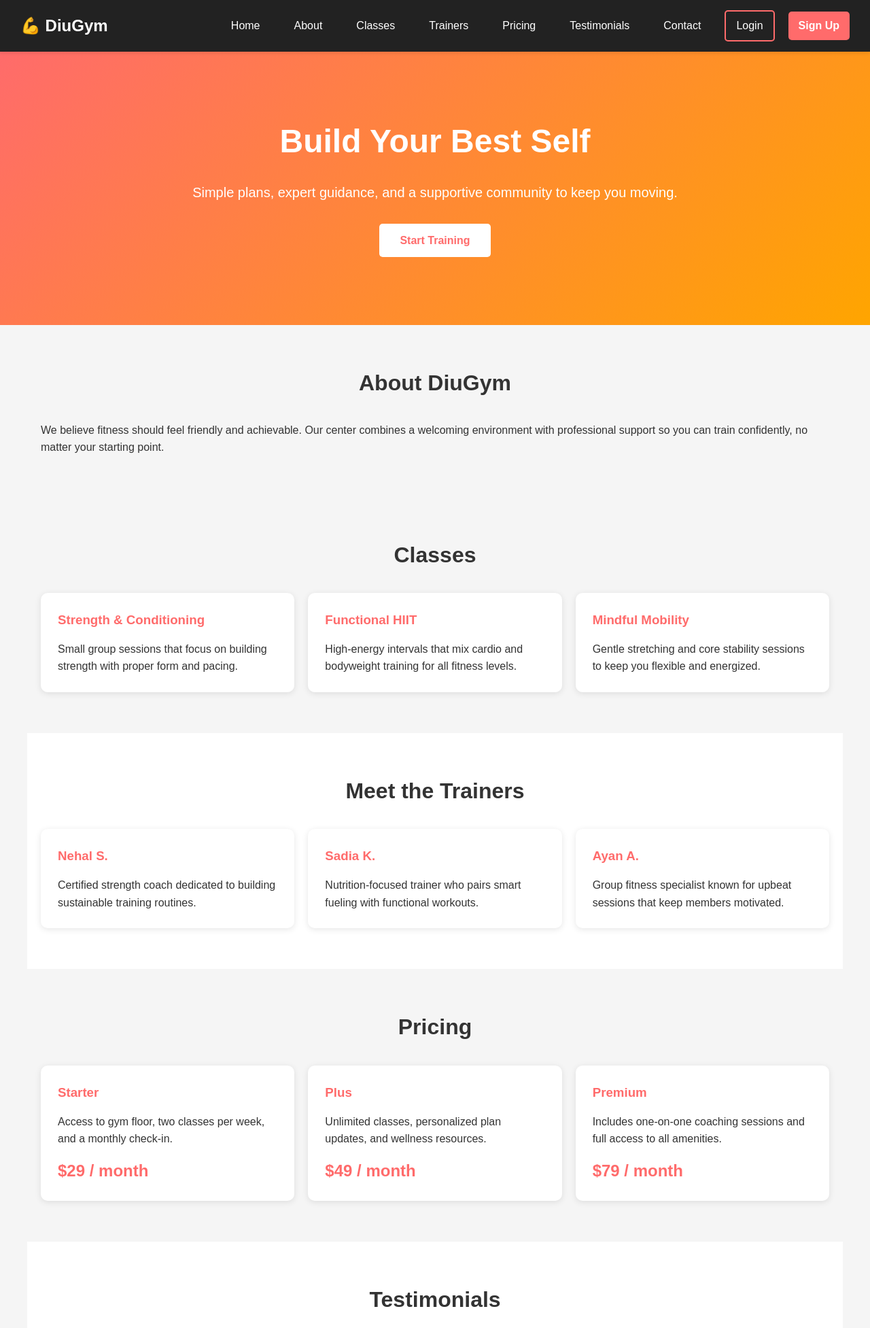
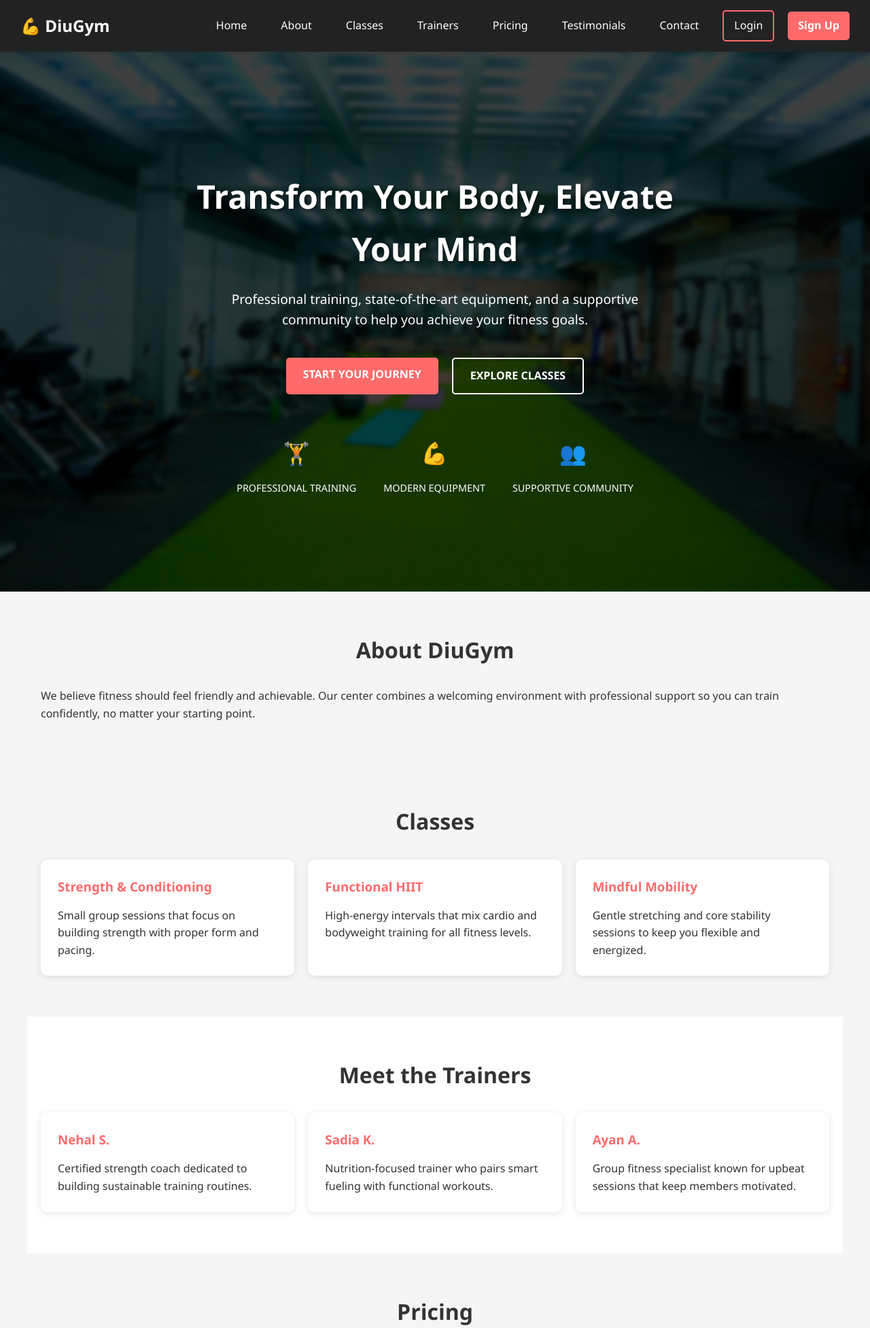
Before and after one commit to shouvikofficial/web-engineering-project, a PHP site: page / in a window 1280 px wide. Shown: the top 1953 px of the page at 68% size. Run offline with PHP 8.4, Linux system fonts and the light colour scheme.

Commit message:
Redesign hero section with new layout and styles

```diff
--- a/Index.html
+++ b/Index.html
@@ -34,9 +34,29 @@
 
   <main>
     <section id="home" class="hero">
-      <h1>Build Your Best Self</h1>
-      <p>Simple plans, expert guidance, and a supportive community to keep you moving.</p>
-      <a href="login.html" class="btn">Start Training</a>
+      <div class="hero-overlay"></div>
+      <div class="hero-content">
+        <h1 class="hero-title">Transform Your Body, Elevate Your Mind</h1>
+        <p class="hero-subtitle">Professional training, state-of-the-art equipment, and a supportive community to help you achieve your fitness goals.</p>
+        <div class="hero-buttons">
+          <a href="register.html" class="btn btn-primary">Start Your Journey</a>
+          <a href="#classes" class="btn btn-secondary">Explore Classes</a>
+        </div>
+        <div class="hero-features">
+          <div class="feature-item">
+            <span class="feature-icon">🏋️</span>
+            <span class="feature-text">Professional Training</span>
+          </div>
+          <div class="feature-item">
+            <span class="feature-icon">💪</span>
+            <span class="feature-text">Modern Equipment</span>
+          </div>
+          <div class="feature-item">
+            <span class="feature-icon">👥</span>
+            <span class="feature-text">Supportive Community</span>
+          </div>
+        </div>
+      </div>
     </section>
 
     <section id="about" class="section about">
--- a/assets/css/style.css
+++ b/assets/css/style.css
@@ -5,7 +5,7 @@
 }
 
 body {
-    font-family: Arial, sans-serif;
+    font-family: 'Segoe UI', Tahoma, Geneva, Verdana, sans-serif;
     background-color: #f5f5f5;
     color: #333;
     line-height: 1.6;
@@ -15,6 +15,8 @@ body {
 html {
     scroll-behavior: smooth;
 }
+
+
 
 /* Header section */
 .header {
@@ -55,6 +57,8 @@ html {
     border-radius: 2px;
 }
 
+
+
 /* Navigation menu */
 .nav {
     display: flex;
@@ -74,6 +78,7 @@ html {
     background-color: #444;
 }
 
+
 /* Login button style */
 .btn-login {
     border: 2px solid #ff6b6b !important;
@@ -84,6 +89,7 @@ html {
     background-color: #ff6b6b !important;
 }
 
+
 /* Signup button */
 .btn-signup {
     background-color: #ff6b6b !important;
@@ -93,6 +99,7 @@ html {
 .btn-signup:hover {
     background-color: #ff5252 !important;
 }
+
 
 /* Main sections */
 .section {
@@ -111,23 +118,86 @@ html {
     background-color: white;
 }
 
+
 /* Hero banner */
 .hero {
-    background: linear-gradient(135deg, #ff6b6b, #ffa500);
+    min-height: 100vh;
+    display: flex;
+    align-items: center;
+    justify-content: center;
+    background-image: url('../image/gym-front.jpg');
+    background-size: cover;
+    background-position: center;
     color: white;
     text-align: center;
-    padding: 100px 20px;
+    padding: 100px 20px 60px;
+    position: relative;
 }
 
-.hero h1 {
-    font-size: 48px;
-    margin-bottom: 20px;
+.hero-overlay {
+    position: absolute;
+    top: 0;
+    left: 0;
+    right: 0;
+    bottom: 0;
+    background: rgba(0, 0, 0, 0.6);
 }
 
-.hero p {
-    font-size: 20px;
-    margin-bottom: 30px;
+.hero-content {
+    position: relative;
+    z-index: 2;
+    max-width: 800px;
 }
+
+.hero-title {
+    font-size: 3rem;
+    font-weight: bold;
+    margin-bottom: 20px;
+    text-shadow: 2px 2px 4px rgba(0, 0, 0, 0.5);
+}
+
+.hero-subtitle {
+    font-size: 1.2rem;
+    margin-bottom: 40px;
+    max-width: 600px;
+    margin-left: auto;
+    margin-right: auto;
+}
+
+.hero-buttons {
+    display: flex;
+    gap: 20px;
+    justify-content: center;
+    flex-wrap: wrap;
+    margin-bottom: 60px;
+}
+
+.hero-features {
+    display: flex;
+    justify-content: center;
+    gap: 40px;
+    flex-wrap: wrap;
+    margin-top: 40px;
+}
+
+.feature-item {
+    display: flex;
+    flex-direction: column;
+    align-items: center;
+    gap: 10px;
+}
+
+.feature-icon {
+    font-size: 2rem;
+    margin-bottom: 5px;
+}
+
+.feature-text {
+    font-size: 0.9rem;
+    font-weight: 500;
+    text-transform: uppercase;
+}
+
 
 /* Card grid layout */
 .cards {
@@ -148,6 +218,7 @@ html {
     margin-bottom: 15px;
 }
 
+
 /* Pricing */
 .price {
     font-size: 24px;
@@ -155,6 +226,7 @@ html {
     color: #ff6b6b;
     margin-top: 15px;
 }
+
 
 /* Testimonials quotes */
 .quotes {
@@ -177,6 +249,7 @@ blockquote cite {
     color: #666;
     font-style: normal;
 }
+
 
 /* Contact section */
 .contact a {
@@ -208,22 +281,39 @@ blockquote cite {
     width: 100%;
 }
 
+
 /* Button styles */
 .btn {
-    display: inline-block;
-    background-color: white;
-    color: #ff6b6b;
-    padding: 12px 30px;
+    padding: 12px 25px;
     border-radius: 5px;
     text-decoration: none;
     font-weight: bold;
+    font-size: 1rem;
     border: none;
     cursor: pointer;
+    text-transform: uppercase;
 }
 
-.btn:hover {
-    background-color: #f0f0f0;
+.btn-primary {
+    background-color: #ff6b6b;
+    color: white;
 }
+
+.btn-primary:hover {
+    background-color: #ff5252;
+}
+
+.btn-secondary {
+    background: transparent;
+    color: white;
+    border: 2px solid white;
+}
+
+.btn-secondary:hover {
+    background: white;
+    color: #ff6b6b;
+}
+
 
 /* Footer */
 footer {
@@ -232,6 +322,8 @@ footer {
     text-align: center;
     padding: 20px;
 }
+
+
 
 /* Mobile responsive */
 @media (max-width: 768px) {
@@ -261,12 +353,30 @@ footer {
         padding: 12px;
     }
 
-    .hero h1 {
-        font-size: 32px;
+    .hero {
+        padding: 80px 20px 40px;
     }
 
-    .hero p {
-        font-size: 16px;
+    .hero-title {
+        font-size: 2rem;
+    }
+
+    .hero-subtitle {
+        font-size: 1rem;
+    }
+
+    .hero-buttons {
+        flex-direction: column;
+        align-items: center;
+        gap: 15px;
+    }
+
+    .btn {
+        width: 250px;
+    }
+
+    .hero-features {
+        gap: 20px;
     }
 
     .cards {
--- a/assets/js/script.js
+++ b/assets/js/script.js
@@ -1,3 +1,4 @@
+// Mobile menu functionality
 const menuBtn = document.getElementById('menuBtn');
 const nav = document.getElementById('nav');
 
@@ -11,3 +12,26 @@ navLinks.forEach(function(link) {
     nav.classList.remove('active');
   });
 });
+
+// Make buttons work
+function setupButtons() {
+  var buttons = document.querySelectorAll('.hero-buttons a');
+
+  for (var i = 0; i < buttons.length; i++) {
+    buttons[i].onclick = function(e) {
+      var link = this.getAttribute('href');
+      if (link.startsWith('#')) {
+        e.preventDefault();
+        var section = document.querySelector(link);
+        if (section) {
+          section.scrollIntoView({ behavior: 'smooth' });
+        }
+      }
+    };
+  }
+}
+
+// Start everything when page loads
+window.onload = function() {
+  setupButtons();
+};
```
Also changed, not shown: assets/image/gym-front.jpg (added).
